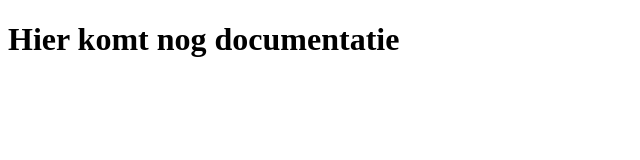
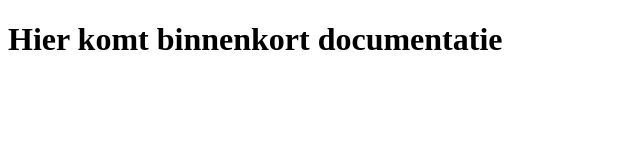
Before and after one commit to LarsZwijnenberg/larszwijnenberg.nl, a plain HTML site: page Documentatie/wordtopdf/index.html in a window 1280 px wide. Shown: the whole page, without its empty margins (0-640 px from the left). Drawn offline with Linux system fonts and the light colour scheme.

Commit message:
hernaming "documentatie"

```diff
--- a/Documentatie/wordtopdf/index.html
+++ b/Documentatie/wordtopdf/index.html
@@ -6,6 +6,6 @@
     <title>Document</title>
 </head>
 <body>
-    <h1>Hier komt nog documentatie</h1>
+    <h1>Hier komt binnenkort documentatie</h1>
 </body>
 </html>
```
